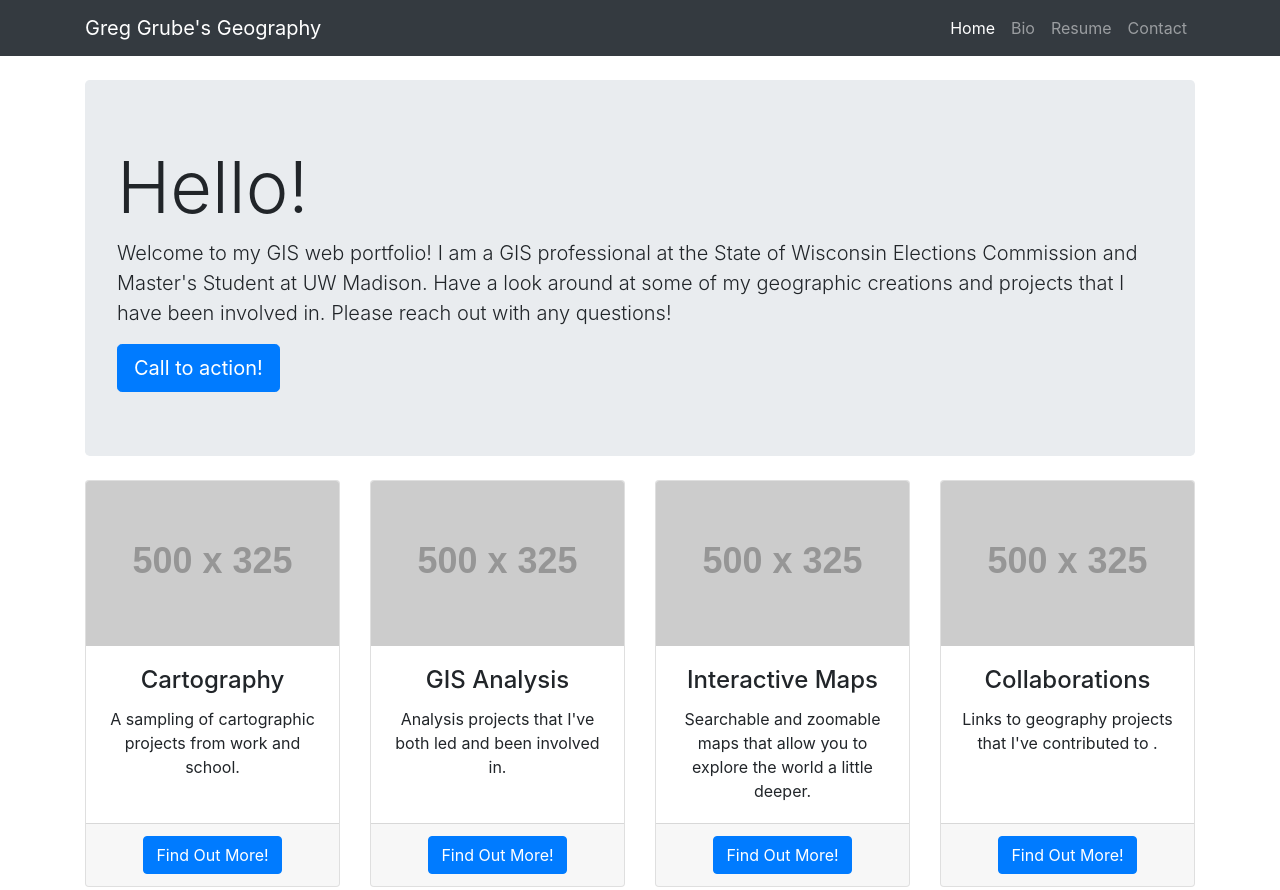
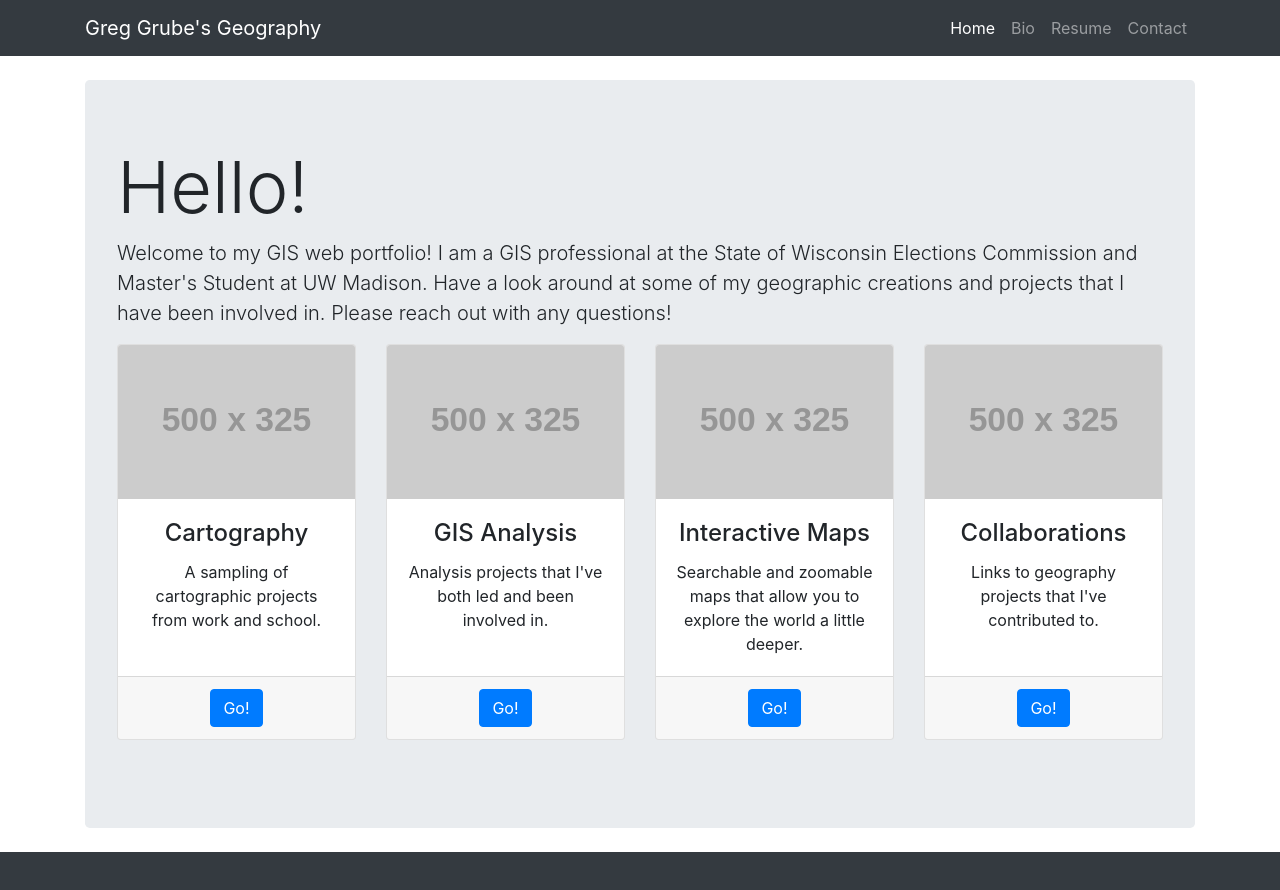
Before and after one commit to GrubeG/GrubeG.github.io, a website: page index.html in a window 1280 px wide. Shown: the top 890 px of the page. Drawn offline with Linux system fonts and the light colour scheme; placeholder pictures from the web are drawn by us.

Commit message:
Take off button
If applied, this will take off a button and fix some small changes

```diff
--- a/index.html
+++ b/index.html
@@ -55,7 +55,7 @@
     <header class="jumbotron my-4">
       <h1 class="display-3">Hello!</h1>
       <p class="lead">Welcome to my GIS web portfolio! I am a GIS professional at the State of Wisconsin Elections Commission and Master's Student at UW Madison. Have a look around at some of my geographic creations and projects that I have been involved in. Please reach out with any questions! </p>
-      <a href="#" class="btn btn-primary btn-lg">Call to action!</a>
+      <!--a href="#" class="btn btn-primary btn-lg">Call to action!</a>
     </header>
 
     <!-- Page Features -->
@@ -69,7 +69,7 @@
             <p class="card-text">A sampling of cartographic projects from work and school.</p>
           </div>
           <div class="card-footer">
-            <a href="#" class="btn btn-primary">Find Out More!</a>
+            <a href="#" class="btn btn-primary">Go!</a>
           </div>
         </div>
       </div>
@@ -82,7 +82,7 @@
             <p class="card-text">Analysis projects that I've both led and been involved in.</p>
           </div>
           <div class="card-footer">
-            <a href="#" class="btn btn-primary">Find Out More!</a>
+            <a href="#" class="btn btn-primary">Go!</a>
           </div>
         </div>
       </div>
@@ -95,7 +95,7 @@
             <p class="card-text">Searchable and zoomable maps that allow you to explore the world a little deeper.</p>
           </div>
           <div class="card-footer">
-            <a href="#" class="btn btn-primary">Find Out More!</a>
+            <a href="#" class="btn btn-primary">Go!</a>
           </div>
         </div>
       </div>
@@ -105,10 +105,10 @@
           <img class="card-img-top" src="http://placehold.it/500x325" alt="">
           <div class="card-body">
             <h4 class="card-title">Collaborations</h4>
-            <p class="card-text">Links to geography projects that I've contributed to .</p>
+            <p class="card-text">Links to geography projects that I've contributed to.</p>
           </div>
           <div class="card-footer">
-            <a href="#" class="btn btn-primary">Find Out More!</a>
+            <a href="#" class="btn btn-primary">Go!</a>
           </div>
         </div>
       </div>
```
